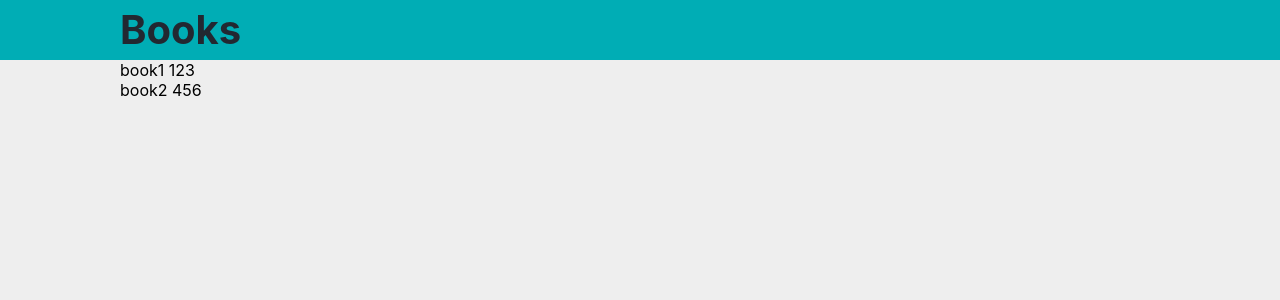
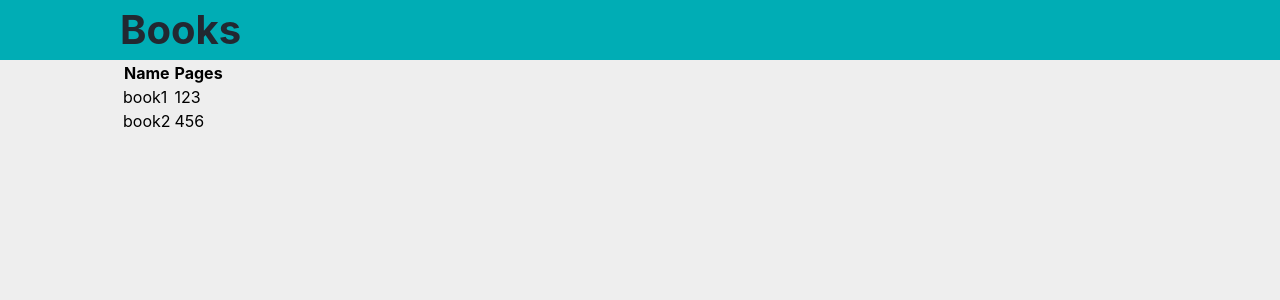
Before and after one commit to palys/bookslog, a React (Create React App) app in the folder web/: page /books in a window 1280 px wide. Shown: the top 300 px of the page. Built offline with nearby package versions, Linux system fonts and the light colour scheme.

Commit message:
Create generic table component

```diff
--- a/web/src/App.tsx
+++ b/web/src/App.tsx
@@ -1,5 +1,4 @@
 import React from 'react';
-import styled from 'styled-components';
 import { BooksPage } from './pages';
 import Book from './model/Book';
 
--- a/web/src/components/Page.tsx
+++ b/web/src/components/Page.tsx
@@ -38,6 +38,7 @@ const Title = styled.span`
 const Content = styled.div`
     margin-top: 60px;
     margin-left: 120px;
+    margin-right: 120px;
 `;
 
 export default Page;
--- /dev/null
+++ b/web/src/components/Table.tsx
@@ -0,0 +1,39 @@
+import React from 'react';
+
+export interface HeaderEntry {
+    name: string;
+    width: number;
+}
+
+export interface RowEntry {
+    id: string;
+    entries: Array<string | number>;
+}
+
+interface Props {
+    header: HeaderEntry[];
+    rows: RowEntry[];
+}
+
+const Table: React.FC<Props> = ({ header, rows }) => (
+    <table>
+        <tr>
+            {header.map(entry => (
+                <th key={entry.name}>
+                    {entry.name}
+                </th>
+            ))}
+        </tr>
+        {rows.map(row => (
+            <tr key={row.id}>
+                {row.entries.map((entry, i) => (
+                    <td key={header[i].name}>
+                        {entry}
+                    </td>
+                ))}
+            </tr>
+        ))}
+    </table>
+);
+
+export default Table;
--- a/web/src/components/index.ts
+++ b/web/src/components/index.ts
@@ -1 +1,2 @@
 export { default as Page } from './Page';
+export { default as Table } from './Table';
--- a/web/src/pages/BooksPage.tsx
+++ b/web/src/pages/BooksPage.tsx
@@ -1,6 +1,7 @@
 import React from 'react';
 import { Page } from '../components';
 import Book from '../model/Book';
+import Table from '../components/Table';
 
 interface Props {
     books: Book[];
@@ -8,11 +9,18 @@ interface Props {
 
 const BooksPage: React.FC<Props> = ({ books }) => (
     <Page title="Books">
-        {books.map(({id, title, pages}) => (
-            <div key={id}>
-                {title} {pages}
-            </div>
-        ))}
+        <Table header={[{
+            name: 'Name',
+            width: 1
+        },
+        {
+            name: 'Pages',
+            width: 1
+        }]}
+        rows={books.map(({id, title, pages}) => ({
+            id,
+            entries: [title, pages]
+        }))} />
     </Page>
 );
 
```
